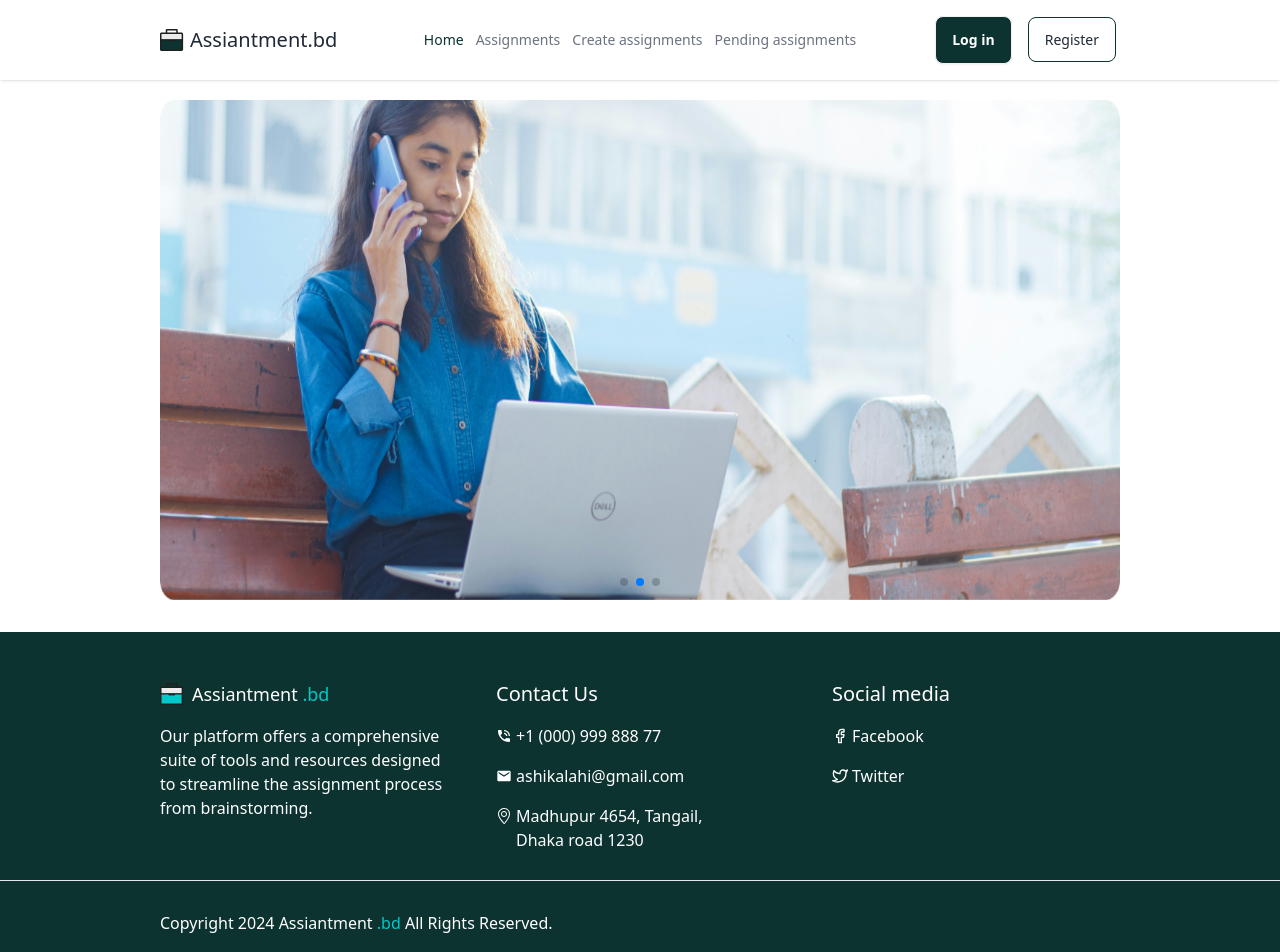
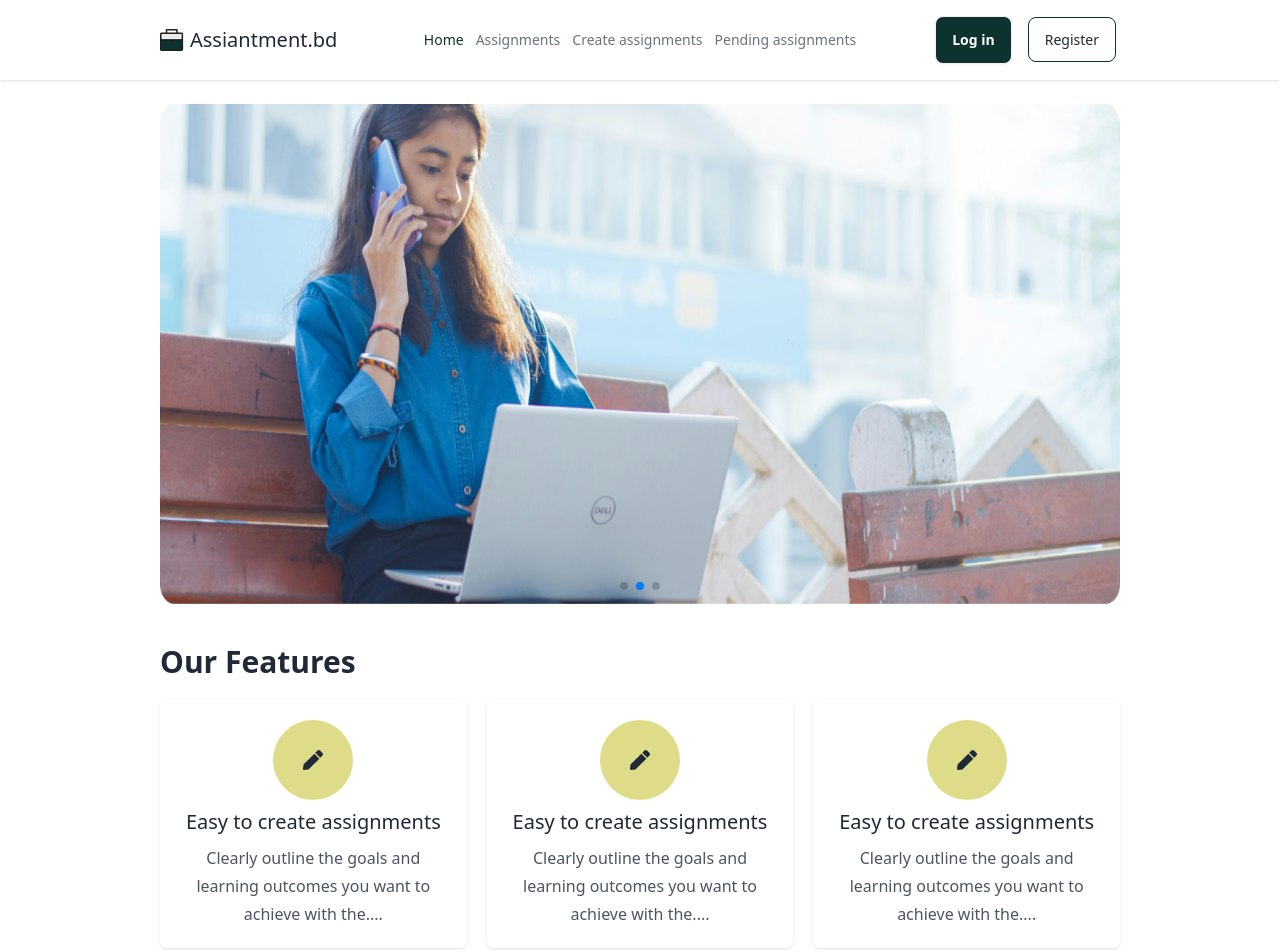
Before and after one commit to ashikalahi546/programming-hero-assignment-eleven-client-server, a React (Vite) app: page / in a window 1280 px wide. Shown: the top 952 px of the page. Built offline with nearby package versions, Linux system fonts and the light colour scheme; no server answers.

Commit message:
features card add

```diff
--- a/src/layouts/Main.jsx
+++ b/src/layouts/Main.jsx
@@ -6,8 +6,10 @@ const Main = () => {
   return (
     <div>
       <Navber />
-      <div className="space-y-8 mt-5">
-        <Outlet></Outlet>
+      <div className=" mt-6 space-y-10">
+      <div className=" xl:w-9/12 lg:w-10/12 lg:px-0 px-5 mx-auto">
+      <Outlet></Outlet>
+      </div>
         <div>
           <Footer />
         </div>
--- /dev/null
+++ b/src/pages/Features.jsx
@@ -0,0 +1,59 @@
+import React from "react";
+import { FaPen } from "react-icons/fa";
+
+const Features = () => {
+  return (
+    <div className="mt-10">
+      <h2 className="text-3xl font-semibold mb-5">Our Features</h2>
+      <div className="grid lg:grid-cols-3 sm:grid-cols-2 gap-5">
+        <div className="p-5 shadow rounded-md">
+          <div className="flex flex-col  items-center text-center gap-2">
+            <div className="bg-[#DFDC89] size-20 rounded-full">
+              <div className="flex items-center justify-center size-20 text-xl">
+                <FaPen />
+              </div>
+            </div>
+            <h4 className="text-xl font-medium">Easy to create assignments</h4>
+            <p className="leading-7 text-gray-600">
+              Clearly outline the goals and
+              <span className="sm:block"> learning outcomes you want to</span>
+              achieve with the....
+            </p>
+          </div>
+        </div>
+        <div className="p-5 shadow rounded-md">
+          <div className="flex flex-col  items-center text-center gap-2">
+            <div className="bg-[#DFDC89] size-20 rounded-full">
+              <div className="flex items-center justify-center size-20 text-xl">
+                <FaPen />
+              </div>
+            </div>
+            <h4 className="text-xl font-medium">Easy to create assignments</h4>
+            <p className="leading-7 text-gray-600">
+              Clearly outline the goals and
+              <span className="sm:block"> learning outcomes you want to</span>
+              achieve with the....
+            </p>
+          </div>
+        </div>
+        <div className="p-5 shadow rounded-md">
+          <div className="flex flex-col  items-center text-center gap-2">
+            <div className="bg-[#DFDC89] size-20 rounded-full">
+              <div className="flex items-center justify-center size-20 text-xl">
+                <FaPen />
+              </div>
+            </div>
+            <h4 className="text-xl font-medium">Easy to create assignments</h4>
+            <p className="leading-7 text-gray-600">
+              Clearly outline the goals and
+              <span className="sm:block"> learning outcomes you want to</span>
+              achieve with the....
+            </p>
+          </div>
+        </div>
+      </div>
+    </div>
+  );
+};
+
+export default Features;
--- a/src/pages/home/Home.jsx
+++ b/src/pages/home/Home.jsx
@@ -1,4 +1,5 @@
 
+import Features from '../Features';
 import Slider from './Slider';
 
 
@@ -6,6 +7,7 @@ const Home = () => {
     return (
         <div className=' '>
             <Slider/>
+            <Features/>
 
         </div>
     );
--- a/src/pages/home/Slider.jsx
+++ b/src/pages/home/Slider.jsx
@@ -20,7 +20,7 @@ import {
 
 const Slider = () => {
     return (
-        <div className="  xl:w-9/12 lg:w-10/12 lg:px-0 px-5 mx-auto">
+        <div className=" ">
         <Swiper
            spaceBetween={30}
            navigation={true}
```
